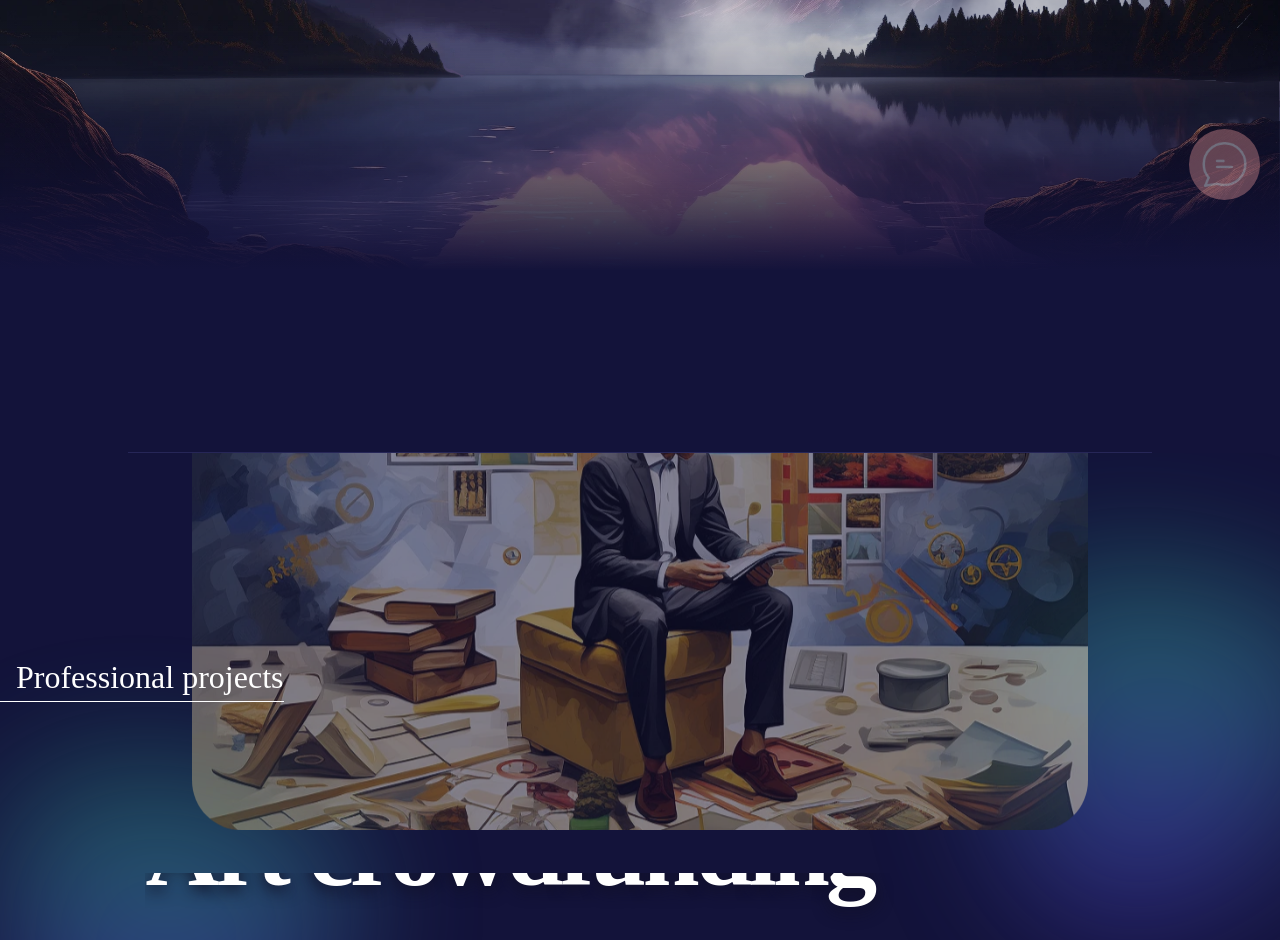
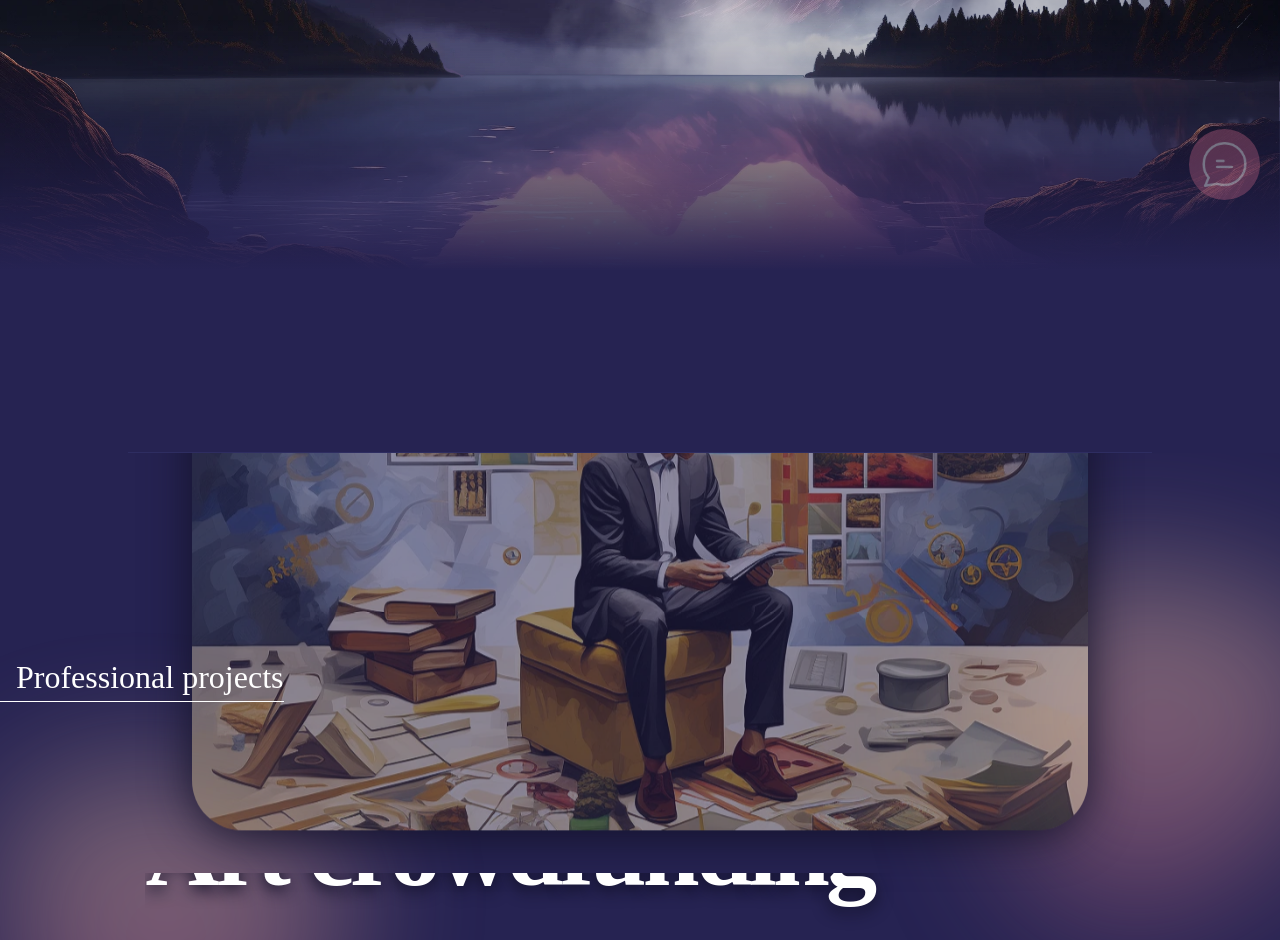
Before and after one commit to Wakushi/portfolio-2024-v1, a Next.js app: page / in a window 1280 px wide. Shown: the part 580-1520 px from the top of the page. Built offline with nearby package versions, Linux system fonts and the light colour scheme; no server answers; a web font is replaced by a local one.

Commit message:
Refactored color variables Small design fixes

```diff
--- a/components/chat/chat.module.scss
+++ b/components/chat/chat.module.scss
@@ -8,6 +8,10 @@
 	box-shadow: 10px 10px 40px black;
 	width: 260px;
 	overflow: hidden;
+
+	@media (width > 768px) {
+		width: 320px;
+	}
 }
 
 .chat_modal__header {
@@ -18,7 +22,7 @@
 .chat_modal__header__picture {
 	width: 40px;
 	height: 40px;
-	border: 2px white solid;
+	border: 2px #fff solid;
 	border-radius: 50%;
 	overflow: hidden;
 	margin-right: 0.4em;
@@ -41,6 +45,7 @@
 	flex-direction: column;
 	text-align: start;
 	margin-right: auto;
+	align-items: flex-start !important;
 }
 
 .chat_modal__header__text span {
--- a/components/ui/parallax/landing-parallax.module.scss
+++ b/components/ui/parallax/landing-parallax.module.scss
@@ -11,7 +11,7 @@
 	p {
 		opacity: 0;
 		line-height: 1.2;
-		text-shadow: 1px 1px 30px rgba(0, 0, 0, 0.89);
+		text-shadow: $text-shadow;
 		font-family: $secondary-font;
 		font-size: 4vw;
 		font-weight: 300;
--- a/components/works/works.module.scss
+++ b/components/works/works.module.scss
@@ -82,6 +82,7 @@
 				border-radius: 50px;
 				overflow: hidden;
 				pointer-events: auto;
+				box-shadow: 0px 5px 50px -3px $shadow-color;
 
 				img {
 					transition: 500ms;
@@ -145,7 +146,7 @@
 	width: var(--size);
 	height: var(--size);
 	filter: blur(calc(var(--size) / 5));
-	background-image: linear-gradient(hsl(158, 82, 57, 85%), hsl(252, 82, 57));
+	background-image: linear-gradient($light-color-l1, $light-color-l2);
 	border-radius: 30% 70% 70% 30% / 30% 30% 70% 70%;
 	animation: glow 10s ease-in-out infinite;
 
--- a/styles/globals.scss
+++ b/styles/globals.scss
@@ -135,7 +135,8 @@ i {
 }
 
 .classic-button {
-	background-color: #a162e8;
+	background-color: $light-color-l2;
+	color: #fff;
 	font-weight: 700;
 	border: 1px solid rgba(68, 68, 68, 0.411);
 	border-radius: 0.5em;
@@ -147,15 +148,15 @@ i {
 
 .classic-button:hover,
 .classic-button:focus {
-	background-color: aliceblue;
-	color: #a162e8;
+	background-color: #fff;
+	color: $light-color-l2;
 }
 
 .chat-icon {
 	position: fixed;
 	bottom: 20px;
 	right: 20px;
-	background-color: $secondary-color;
+	background-color: $light-color-l2;
 	border-radius: 50%;
 	padding: 0.8em;
 	opacity: 0.4;
--- a/styles/variables.scss
+++ b/styles/variables.scss
@@ -1,6 +1,9 @@
-$primary-color: #13133a;
+$primary-color: #262352;
 $secondary-color: #df9397;
+$light-color-l1: #f5ccac;
+$light-color-l2: #b25e7d;
 $shadow-color: #111025;
+
 $box-shadow: 1px 2px 15px 0px #0000008a;
 $text-shadow: 0 5px 16px rgba($shadow-color, 0.89);
 $main-font: "Poppins", sans-serif;
```
